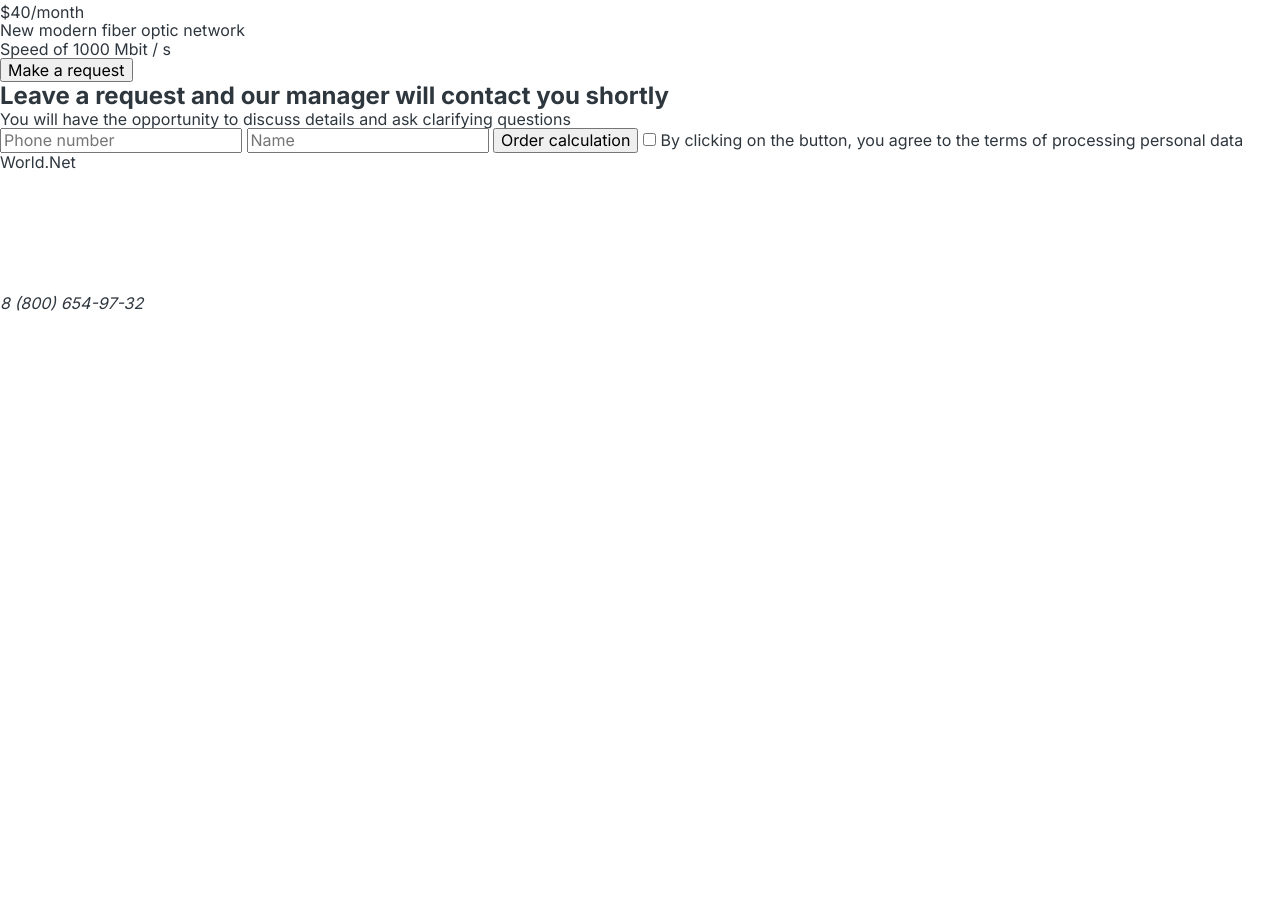
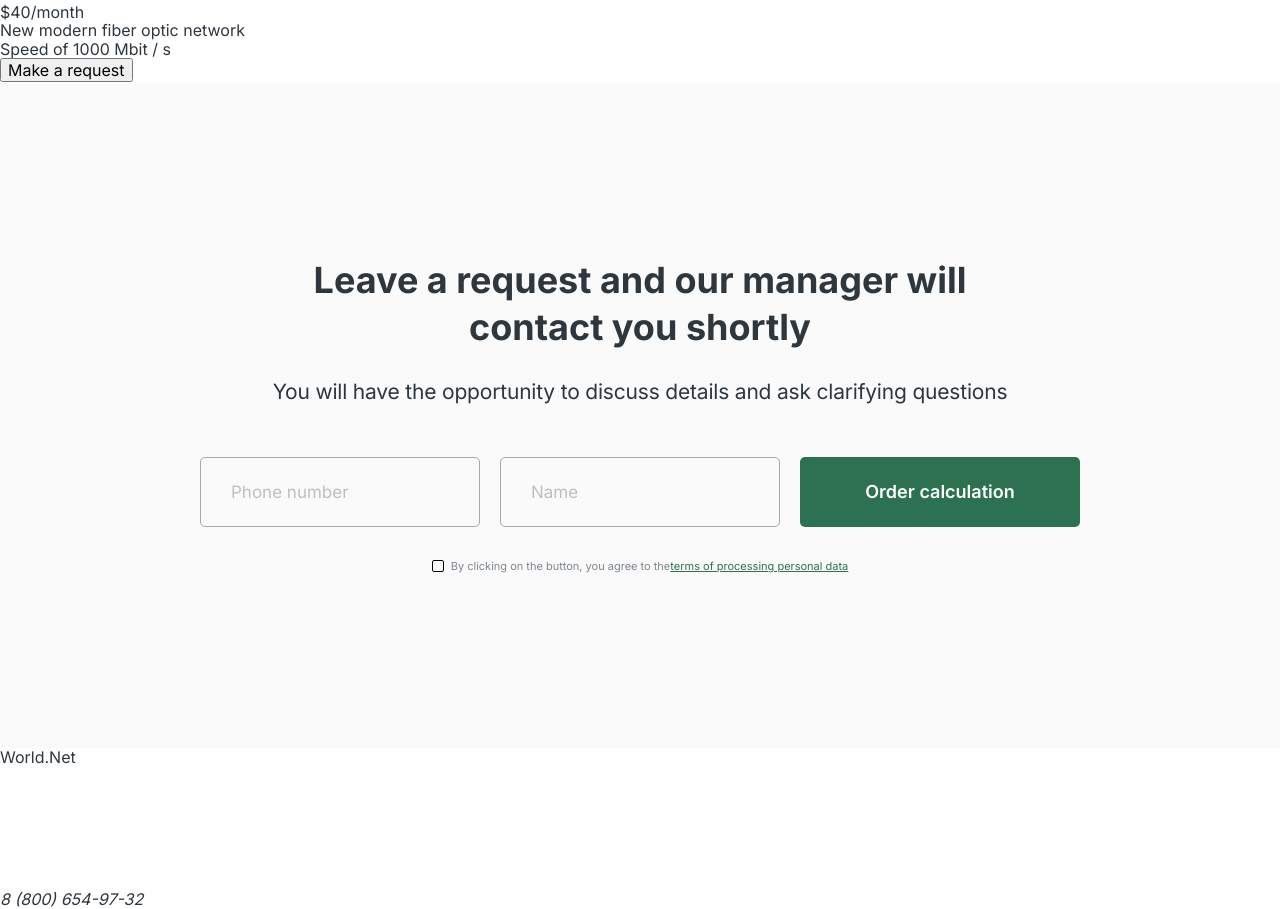
Before and after one commit to Leoyalta/team-project, a plain HTML site: page index.html in a window 1280 px wide. Shown: the part 3239-4148 px from the top of the page. Before the commit the page ends 3552 px from the top, so only its background shows below. Drawn offline with nearby package versions, Linux system fonts and the light colour scheme.

Commit message:
add form

```diff
--- a/css/styles.css
+++ b/css/styles.css
@@ -306,3 +306,120 @@ border: none;
   font-size: 16px;
   letter-spacing: 0.03em;
 }
+.visually-hidden {
+  position: absolute;
+  width: 1px;
+  height: 1px;
+  margin: -1px;
+  border: 0;
+  padding: 0;
+  white-space: nowrap;
+  clip-path: inset(100%);
+  clip: rect(0 0 0 0);
+  overflow: hidden;
+}
+.request {
+  background: #FAFAFA;
+  padding: 175px 0;
+
+}
+.request-title {
+max-width: 707px;
+color:  #2E363E;
+text-align: center;
+font-size: 36px;
+font-weight: 700;
+line-height: 1.3;
+margin-bottom: 26px;
+margin-left: auto;
+margin-right: auto;
+}
+.request-text {
+  color: #2E363E;
+text-align: center;
+font-size: 21px;
+line-height: 1.43;
+letter-spacing: -0.009em;
+margin-bottom: 50px;
+}
+.request-form {
+}
+.request-input {
+  border-radius: 5px;
+border: 1px solid rgba(0, 0, 0, 0.32);
+background: transparent;
+width: 280px;
+height: 70px;
+padding-left: 30px ;
+outline: transparent;
+
+}
+.request-input:focus {
+  border-color: #006333;
+}
+.request-input::placeholder {
+  color: #BFBFBF;
+font-size: 17px;
+line-height: 1.1;
+}
+.reques-btn {
+  border-radius: 5px;
+background: #2C7250;
+width: 280px;
+height: 70px;
+color:#FFF;
+text-align: center;
+font-size: 18px;
+font-weight: 600;
+line-height: 1.1;
+border: none;
+cursor: pointer;
+}
+.check-box {
+}
+.visually-hidden {
+}
+.accept-terms {
+  display: flex;
+  align-items: center;
+  color: #7E868E;
+font-size: 11px;
+font-weight: 400;
+line-height: 1.3;
+}
+.custom-checkbox {
+  border-radius: 2px;
+border: 1px solid #000;
+background: rgba(95, 10, 97, 0.00);
+width: 12px;
+height: 12px;
+fill: transparent;
+display: inline-flex;
+justify-content: center;
+align-items: center;
+flex-shrink: 0;
+margin-right: 7px;
+}
+.check-box:checked + .accept-terms > .custom-checkbox {
+  border: none;
+  background-color: #006333;
+  fill: #FFF;
+}
+.check-box-link {
+  color: #2C7250;
+font-size: 11px;
+font-weight: 400;
+line-height: 1.3;
+text-decoration-line: underline;
+
+}
+.form-box {
+  display: flex;
+  justify-content: center;
+  gap: 20px;
+  margin-bottom: 32px;
+}
+.reques-box {
+  display: flex;
+  justify-content: center;
+}
--- a/index.html
+++ b/index.html
@@ -199,37 +199,46 @@
         </ul>
       </section>
       <!-- section 6 -->
-      <section>
-        <h2>Leave a request and our manager will contact you shortly</h2>
-        <p>
+      <section class="request">
+        <div class="container">
+        <h2 class="request-title">Leave a request and our manager will contact you shortly</h2>
+        <p class="request-text">
           You will have the opportunity to discuss details and ask clarifying
           questions
         </p>
-        <form action="index.html">
-          <input
-            type="number"
+        <form class="request-form">
+          <div class="form-box">
+          <input class="request-input"
+            type="tel"
             name="user-phone"
             id="user-phone"
             placeholder="Phone number"
           />
-          <input
+          <input class="request-input"
             type="text"
             name="user-name"
             id="user-name"
             placeholder="Name"
           />
-          <button type="button">Order calculation</button>
-          <input
+          <button class="reques-btn" type="button">Order calculation</button>
+        </div>
+          <div class="reques-box">
+            <input class="check-box visually-hidden"
             type="checkbox"
             name="accept-terms"
             id="accept-terms"
             value="true"
           />
-          <label for="accept-terms">
+          <label  class="accept-terms" for="accept-terms">
+          <span class="custom-checkbox"> <svg class="" width="7" height="5">
+            <use href="./images/icons.svg#icon-check"></use>
+          </svg></span>
             By clicking on the button, you agree to the
-            <a href="#">terms of processing personal data</a>
+            <a class="check-box-link" href="#">terms of processing personal data</a>
           </label>
+        </div>
         </form>
+      </div>
       </section>
       </main>
       <footer>
@@ -263,6 +272,7 @@
         <address>
           <a href="tel:88006549732">8 (800) 654-97-32</a>
         </address>
+
       </footer>
       <div class="backdrop is-hidden" data-modal>
         <div class="modal">
```
Also changed, not shown: images/icons.svg (added), 1 other file.
